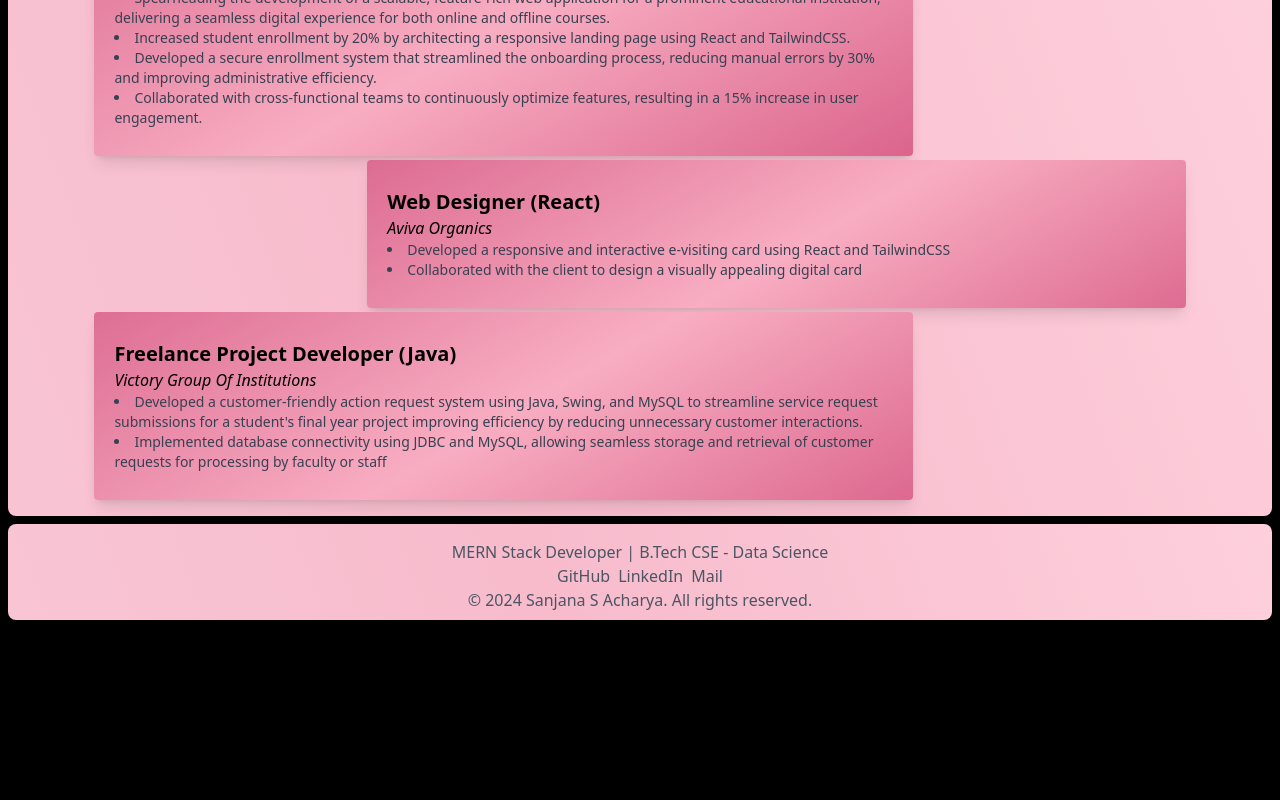
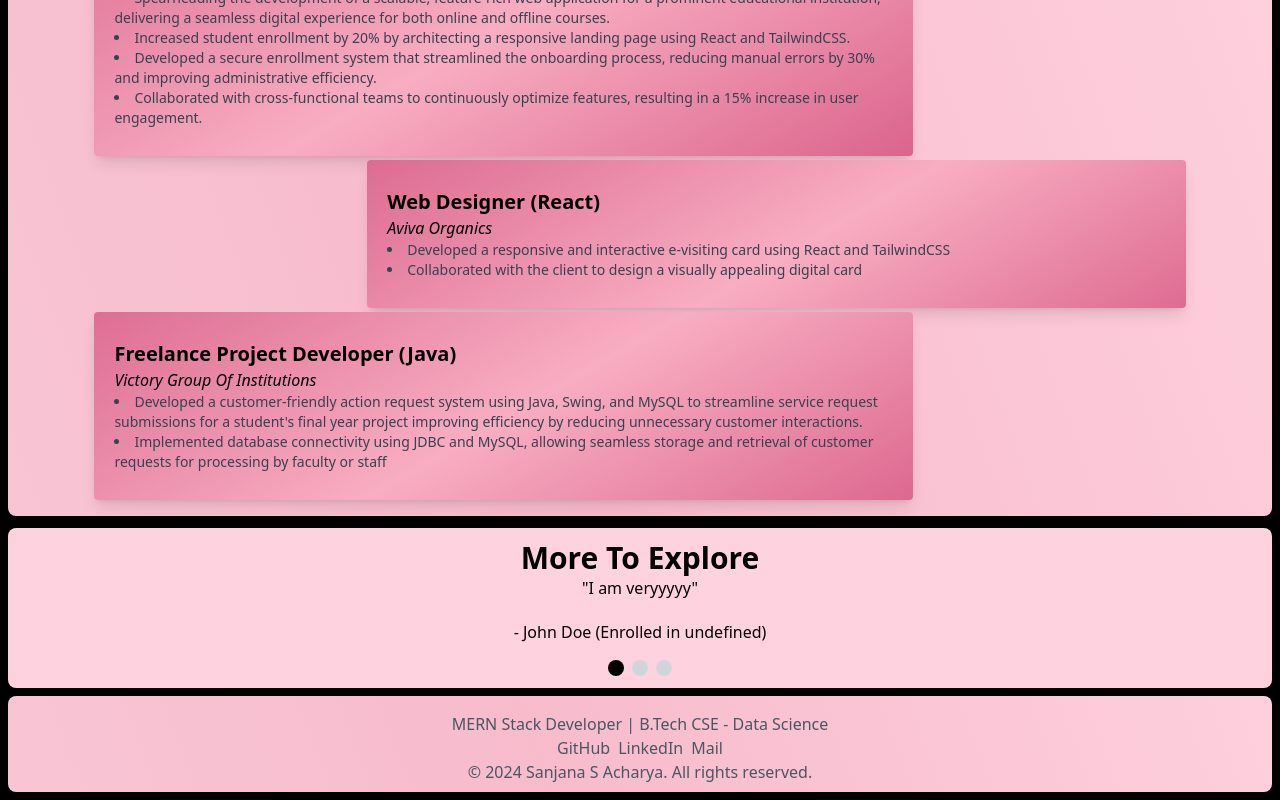
Before and after one commit to Sanjana1304/MyPortfolio, a React (Vite) app in the folder frontend/: page / in a window 1280 px wide. Shown: the part 1534-2334 px from the top of the page. Before the commit the page ends 2162 px from the top, so only its background shows below. Built offline with nearby package versions, Linux system fonts and the light colour scheme.

Commit message:
added more to explore section

```diff
--- a/frontend/src/Layout.jsx
+++ b/frontend/src/Layout.jsx
@@ -4,6 +4,7 @@ import Hero from './components/Hero'
 import Experience from './components/Experience'
 import Projects from './components/Projects'
 import Footer from './components/Footer'
+import More from './components/More'
 
 const Layout = () => {
   return (
@@ -12,6 +13,7 @@ const Layout = () => {
         <Hero/>
         <Projects/>
         <Experience/>
+        <More/>
         <Footer/>
 
     </div>
--- a/frontend/src/components/Header.jsx
+++ b/frontend/src/components/Header.jsx
@@ -71,7 +71,7 @@ const Header = () => {
               className="text-sm font-normal text-gray-600 transition hover:text-black">
               EXPERIENCE
               </a>
-              <a className="text-sm font-normal text-gray-600 transition hover:text-black">
+              <a  href='#more' className="text-sm font-normal text-gray-600 transition hover:text-black">
                 MORE TO EXPLORE
               </a>
 
@@ -105,6 +105,7 @@ const Header = () => {
                 </a>
 
                 <a
+                href='#more'
                   className="text-sm font-normal text-gray-600 transition hover:text-black"
                   role='button'
                 >
--- /dev/null
+++ b/frontend/src/components/More.jsx
@@ -0,0 +1,54 @@
+import React, { useState } from 'react'
+
+const More = () => {
+    const lng = [1,2,3];
+    const [currentIndex, setCurrentIndex] = useState(0);
+
+    const moreData = [
+        {
+            feedback: 'I am veryyyyy',
+            name: 'John Doe',
+        },
+        {
+            feedback: 'I am very',
+            name: 'John Doe',
+        },
+        {
+            feedback: 'I am very',
+            name: 'John Doe',
+        },
+
+    ];
+
+    const handleDotClick = (index) => {
+        setCurrentIndex(index);
+    };
+  return (
+
+    <section id='more' className='rounded-lg p-3 mt-3 bg-[#ffd2df]'>
+    <h1 className='font-bold text-3xl text-center'>More To Explore</h1>
+    <div className="testimonial-container relative overflow-hidden w-full flex flex-col justify-center items-center align-items-center">
+        {moreData.length>0 && moreData.map((testimonial, index) => (
+            <div
+                key={index}
+                className={`testimonial ${index === currentIndex ? 'block' : 'hidden'}`}
+            >
+                <p className="text-center mb-5">{`"${testimonial.feedback}"`}</p>
+                <p className="text-center">{` - ${testimonial.name} (Enrolled in ${testimonial.courseName})`}</p>
+            </div>
+        ))}
+    </div>
+    <div className="dots flex justify-center mt-4">
+        {lng.length>0 && lng.map((_, index) => (
+            <span
+                key={index}
+                className={`dot h-4 w-4 mx-1 rounded-full cursor-pointer ${index === currentIndex ? 'bg-black' : 'bg-gray-300'}`}
+                onClick={() => handleDotClick(index)}
+            ></span>
+        ))}
+    </div>
+    </section>
+  )
+}
+
+export default More
```
